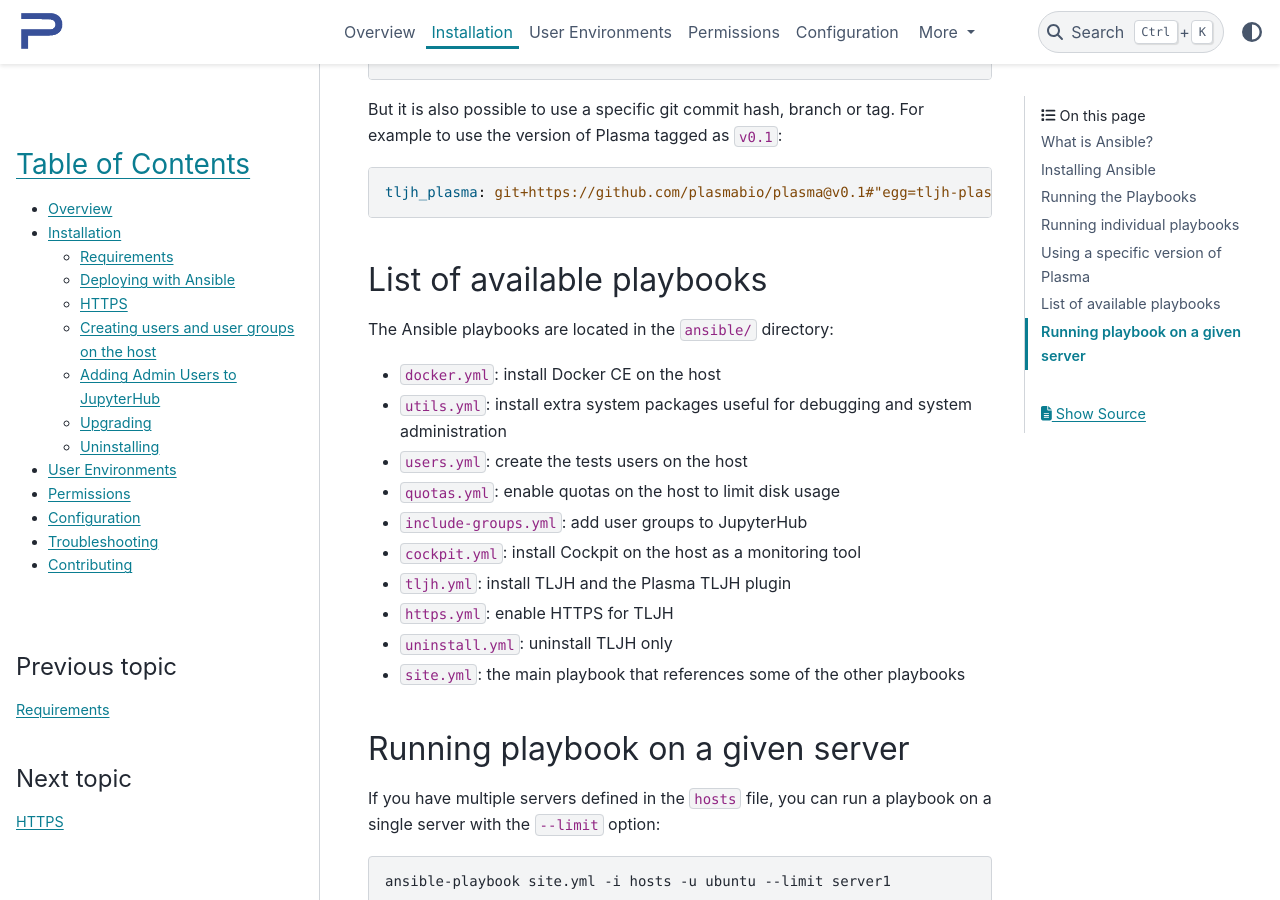
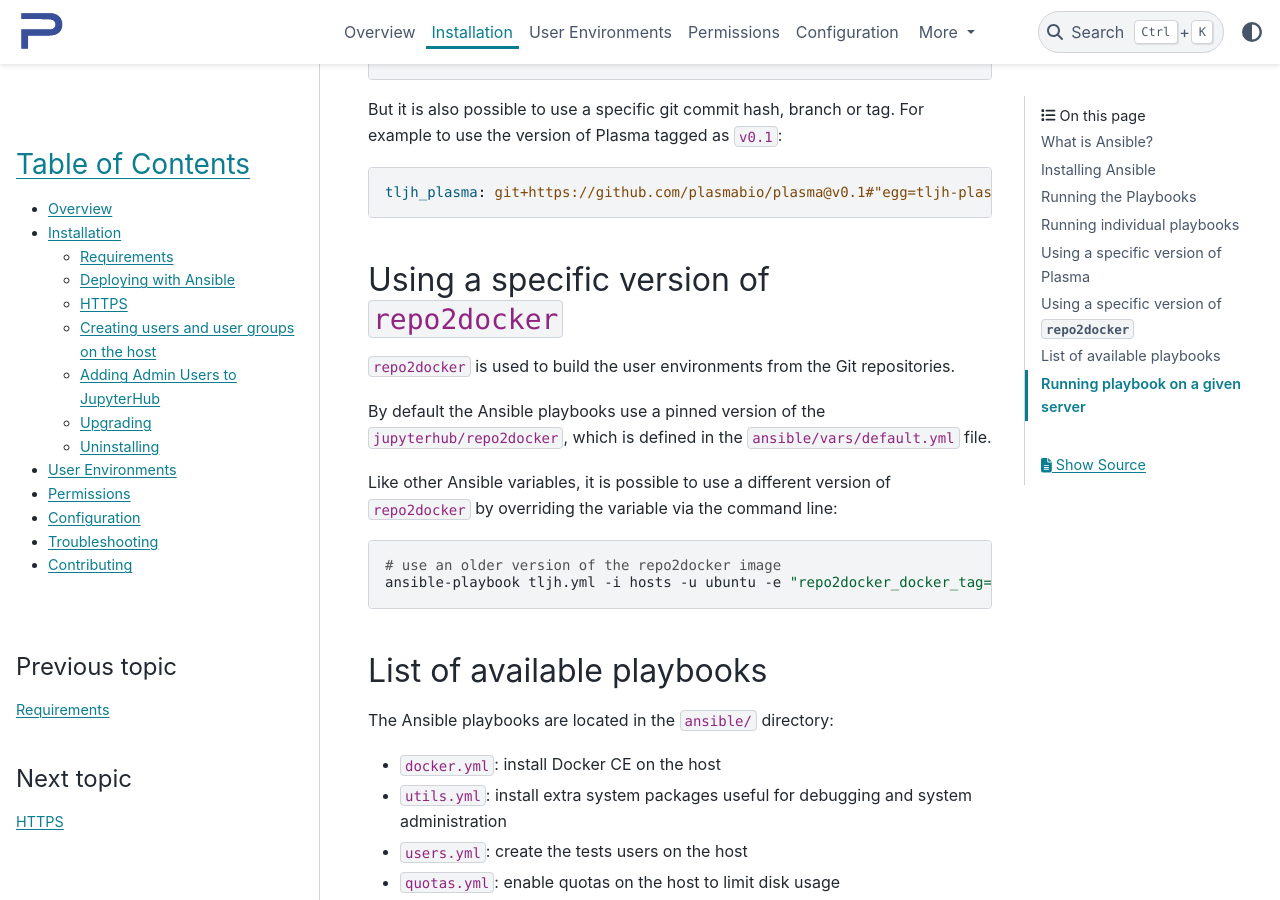
Before and after one commit to plasmabio/plasma, a Sphinx documentation site: the page built from docs/install/ansible.md, in a window 1280 px wide and 900 px high, scrolled down 5345 px. Built offline with Sphinx 7.4.7 and the PyData theme 0.15.4, drawn with Linux system fonts in a browser that asks for light colours.

Commit message:
Update the `repo2docker` image

````diff
--- a/docs/install/ansible.md
+++ b/docs/install/ansible.md
@@ -268,6 +268,21 @@
 tljh_plasma: git+https://github.com/plasmabio/plasma@v0.1#"egg=tljh-plasma&subdirectory=tljh-plasma"
 ```
 
+## Using a specific version of `repo2docker`
+
+`repo2docker` is used to build the user environments from the Git repositories.
+
+By default the Ansible playbooks use a pinned version of the `jupyterhub/repo2docker`, which is defined in the
+`ansible/vars/default.yml` file.
+
+Like other Ansible variables, it is possible to use a different version of `repo2docker` by overriding the variable
+via the command line:
+
+```bash
+# use an older version of the repo2docker image
+ansible-playbook tljh.yml -i hosts -u ubuntu -e "repo2docker_docker_tag=2022.10.0-232.g0ea6f7d"
+```
+
 ## List of available playbooks
 
 The Ansible playbooks are located in the `ansible/` directory:
````
Also changed, not shown: 4 other files.
